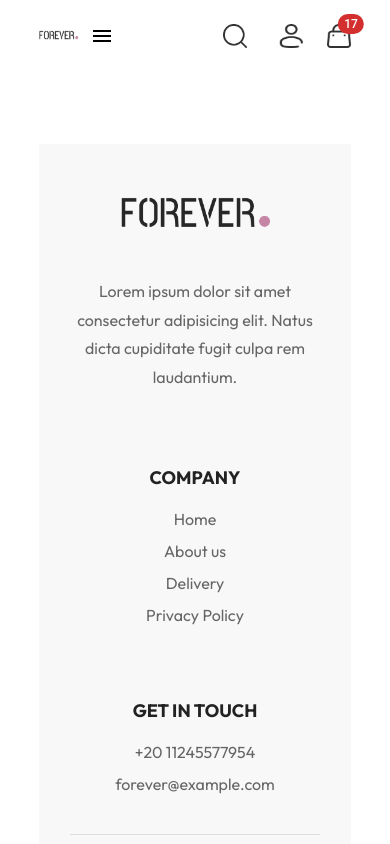
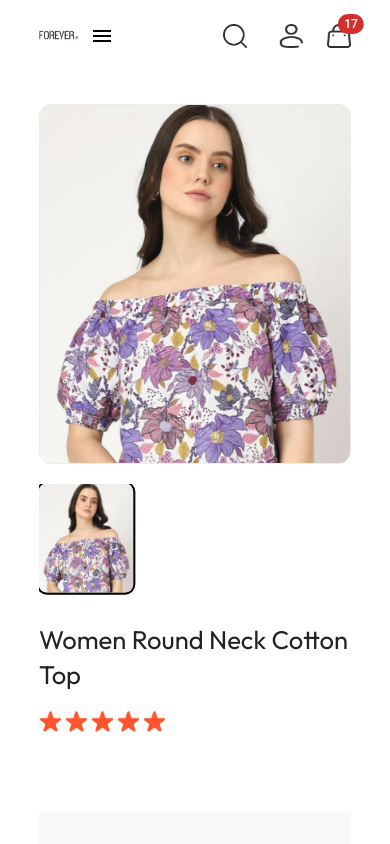
Before and after one commit to 01225280445alimoham-cmd/E-Commerce, a React (Vite) app in the folder FrontEnd/: page /product/aaaaa in a window 390 px wide. Shown: the top 844 px of the page. Built offline with nearby package versions, Linux system fonts and the light colour scheme.

Commit message:
Build the UI of product

```diff
--- a/FrontEnd/src/CSS/BestSaller.css
+++ b/FrontEnd/src/CSS/BestSaller.css
@@ -16,3 +16,17 @@
   font-size: 16px;
   line-height: 1.7;
 }
+.products-grid {
+  display: grid;
+  grid-template-columns: repeat(auto-fill, minmax(220px, 1fr));
+  gap: 30px;
+  width: 100%;
+}
+
+/* Tablet */
+@media (max-width: 900px) {
+  .products-grid {
+    grid-template-columns: repeat(auto-fill, minmax(180px, 1fr));
+    gap: 20px;
+  }
+}
--- a/FrontEnd/src/CSS/Collections.css
+++ b/FrontEnd/src/CSS/Collections.css
@@ -1,10 +1,26 @@
 .collections {
   display: flex;
-  gap: 20px;
+  gap: 30px;
+  width: 100%;
 }
 
+/* قسم المنتجات */
+.right-side {
+  flex: 1;
+  min-width: 0;
+}
+
+.products-grid {
+  display: grid;
+  grid-template-columns: repeat(auto-fill, minmax(220px, 1fr));
+  gap: 30px;
+  width: 100%;
+}
+
+/* الفلاتر */
 .filters {
   margin-top: 25px;
+  flex-shrink: 0;
 }
 
 .filters h2 {
@@ -52,6 +68,7 @@
   color: #555;
 }
 
+/* إظهار وإخفاء الفلاتر */
 .categorys.show {
   display: block;
 }
@@ -67,7 +84,6 @@
 .filter-btn img {
   width: 18px;
   height: 18px;
-  transition: transform 0.3s ease;
 }
 
 .filter-btn:hover {
@@ -85,31 +101,46 @@
   gap: 10px;
 }
 
-/* Responsive */
+/* Tablet */
+@media (max-width: 900px) {
+  .products-grid {
+    grid-template-columns: repeat(auto-fill, minmax(180px, 1fr));
+    gap: 20px;
+  }
 
+  .category-container {
+    width: 130px;
+  }
+}
+
+/* Mobile */
 @media (max-width: 768px) {
   .collections {
     flex-direction: column;
-    padding: 20px;
+  }
+
+  .products-grid {
+    grid-template-columns: 1fr;
   }
 
   .filters {
     width: 100%;
   }
+
   .filter-btn {
     display: flex;
     align-items: center;
     justify-content: center;
-    width: 20px;
-    height: 20px;
+    width: 25px;
+    height: 25px;
     border: 1px solid #ddd;
     border-radius: 4px;
     background-color: #fff;
     cursor: pointer;
-    transition: all 0.3s ease;
   }
 }
-@media (min-width: 768px) {
+
+@media (min-width: 769px) {
   .categorys {
     display: block !important;
   }
--- a/FrontEnd/src/CSS/LatestCollection.css
+++ b/FrontEnd/src/CSS/LatestCollection.css
@@ -18,6 +18,11 @@
   color: #666;
   font-size: 16px;
   line-height: 1.7;
+}
+
+.products-grid {
+  grid-template-columns: repeat(auto-fill, minmax(180px, 1fr));
+  gap: 20px;
 }
 
 /* Responsive */
--- /dev/null
+++ b/FrontEnd/src/CSS/Product.css
@@ -0,0 +1,131 @@
+.grid {
+  display: grid;
+  grid-template-columns: 140px 1fr 1.2fr;
+  gap: 40px;
+  margin: 40px auto;
+  align-items: start;
+}
+
+/* الصور المصغرة */
+.images-contianer {
+  display: flex;
+  flex-direction: column;
+  gap: 15px;
+}
+
+.images-contianer img {
+  width: 100%;
+  border: 1px solid #e5e5e5;
+  border-radius: 10px;
+  cursor: pointer;
+  object-fit: cover;
+  transition: all 0.3s ease;
+}
+
+.active-image {
+  border: 2px solid #000 !important;
+  transform: scale(1.05);
+}
+
+/* الصورة الرئيسية */
+.selected-image {
+  border: 1px solid #ececec;
+  border-radius: 12px;
+  overflow: hidden;
+  background: #fafafa;
+}
+
+.selected-image img {
+  display: block;
+  width: 100%;
+  transition: transform 0.35s ease;
+}
+
+.selected-image img:hover {
+  transform: scale(1.08);
+}
+
+/* معلومات المنتج */
+.product-info {
+  display: flex;
+  flex-direction: column;
+  gap: 18px;
+}
+
+.product-info h1 {
+  font-size: 2rem;
+  font-weight: 500;
+  line-height: 1.4;
+  color: #222;
+  margin: 0;
+}
+
+.rating {
+  display: flex;
+  align-items: center;
+  gap: 4px;
+}
+
+.rating img {
+  width: 22px;
+}
+
+/* Tablet */
+@media (max-width: 1024px) {
+  .grid {
+    grid-template-columns: 110px 1fr;
+    grid-template-areas:
+      "thumb image"
+      "thumb info";
+    gap: 25px;
+  }
+
+  .images-contianer {
+    grid-area: thumb;
+  }
+
+  .selected-image {
+    grid-area: image;
+  }
+
+  .product-info {
+    grid-area: info;
+  }
+}
+
+/* Mobile */
+@media (max-width: 768px) {
+  .grid {
+    grid-template-columns: 1fr;
+    grid-template-areas:
+      "image"
+      "thumb"
+      "info";
+    gap: 20px;
+  }
+
+  .selected-image {
+    grid-area: image;
+  }
+
+  .images-contianer {
+    grid-area: thumb;
+    flex-direction: row;
+    overflow-x: auto;
+    padding-bottom: 10px;
+    scrollbar-width: thin;
+  }
+
+  .images-contianer img {
+    width: 90px;
+    flex-shrink: 0;
+  }
+
+  .product-info {
+    grid-area: info;
+  }
+
+  .product-info h1 {
+    font-size: 1.6rem;
+  }
+}
--- a/FrontEnd/src/CSS/ProductItem.css
+++ b/FrontEnd/src/CSS/ProductItem.css
@@ -17,7 +17,7 @@
 }
 
 .product-image {
-  width: 80%;
+  width: 100%;
   height: 250px;
   object-fit: cover;
   display: block;
@@ -58,6 +58,7 @@
 
 @media (max-width: 480px) {
   .product-image {
+    width: 100%;
     height: 350px;
   }
 }
--- a/FrontEnd/src/Components/BestSaller.jsx
+++ b/FrontEnd/src/Components/BestSaller.jsx
@@ -26,24 +26,17 @@ const BestSaller = () => {
       </div>
 
       <div style={{ width: "100%" }}>
-        <Grid
-          container
-          spacing={{ xs: 2, md: 3 }}
-          sx={{
-            justifyContent: "center",
-          }}
-        >
+        <div className="products-grid">
           {bestSallers.map((item) => (
-            <Grid key={item._id} size={{ xs: 12, sm: 6, md: 4, lg: 2.4 }}>
             <ProductItem
+              key={item._id}
               id={item._id}
               name={item.name}
               image={item.image}
               price={item.price}
             />
-            </Grid>
           ))}
-        </Grid>
+        </div>
       </div>
     </div>
   );
--- a/FrontEnd/src/Components/LastetCollections.jsx
+++ b/FrontEnd/src/Components/LastetCollections.jsx
@@ -29,24 +29,17 @@ const LastetCollections = () => {
       </div>
 
       <div style={{ width: "100%" }}>
-        <Grid
-          container
-          spacing={{ xs: 2, md: 3 }}
-          sx={{
-            justifyContent: "center",
-          }}
-        >
+        <div className="products-grid">
           {latestProducts.map((item) => (
-            <Grid key={item._id} size={{ xs: 12, sm: 6, md: 4, lg: 2.4 }}>
             <ProductItem
+              key={item._id}
               id={item._id}
               name={item.name}
               image={item.image}
               price={item.price}
             />
-            </Grid>
           ))}
-        </Grid>
+        </div>
       </div>
     </div>
   );
--- a/FrontEnd/src/pages/Collections.jsx
+++ b/FrontEnd/src/pages/Collections.jsx
@@ -120,7 +120,7 @@ const Collections = () => {
                   <input
                     type="checkbox"
                     value={c}
-                    onClick={toggleTypeCategories}
+                    onChange={toggleTypeCategories}
                   />
                   <p>{c}</p>
                 </div>
@@ -135,23 +135,17 @@ const Collections = () => {
           <Title text1={"ALL"} text2={"COLLECTIONS"} />
         </header>
 
-        <Grid
-          container
-          sx={{
-            justifyContent: "center",
-          }}
-        >
+        <div className="products-grid">
           {allProducts.map((item) => (
-            <Grid key={item._id} size={{ xs: 12, sm: 6, md: 4, lg: 2.4 }}>
             <ProductItem
+              key={item._id}
               id={item._id}
               name={item.name}
               image={item.image}
               price={item.price}
             />
-            </Grid>
           ))}
-        </Grid>
+        </div>
       </div>
     </section>
   );
--- a/FrontEnd/src/pages/Product.jsx
+++ b/FrontEnd/src/pages/Product.jsx
@@ -1,18 +1,21 @@
 import React, { useContext, useEffect, useState } from "react";
 import { ShopContext } from "../contexts/shopContext";
 import { useParams } from "react-router-dom";
+import "../CSS/Product.css";
+import { assets } from "../assets/frontend_assets/assets";
 
 const Product = () => {
   const { products } = useContext(ShopContext);
   const { productId } = useParams();
   const [productData, setProductData] = useState();
+  const [selectedImage, setSelectedImage] = useState();
 
   const fetchProductData = () => {
     const product = products.find((item) => item._id === productId);
 
     if (product) {
-      console.log(product);
       setProductData(product);
+      setSelectedImage(product.image[0]);
     }
   };
 
@@ -20,7 +23,37 @@ const Product = () => {
     fetchProductData();
   }, [productId, products]);
 
-  return <div></div>;
+  return (
+    <div className="grid">
+      <div className="images-contianer">
+        {productData?.image?.map((i, index) => (
+          <img
+            key={index}
+            src={i}
+            alt=""
+            width={"150px"}
+            onClick={() => {
+              setSelectedImage(i);
+            }}
+            className={selectedImage === i ? "active-image" : ""}
+          ></img>
+        ))}
+      </div>
+      <div className="selected-image">
+        <img src={selectedImage} width={"100%"}></img>
+      </div>
+      <div className="product-info">
+        <h1 style={{ fontWeight: "normal" }}>{productData?.name}</h1>
+        <div className="rating">
+          <img src={assets.star_icon} alt="star icon" width={"30px"} />
+          <img src={assets.star_icon} alt="star icon" width={"30px"} />
+          <img src={assets.star_icon} alt="star icon" width={"30px"} />
+          <img src={assets.star_icon} alt="star icon" width={"30px"} />
+          <img src={assets.star_icon} alt="star icon" width={"30px"} />
+        </div>
+      </div>
+    </div>
+  );
 };
 
 export default Product;
```
Lines whose indentation alone changed are shown as unchanged.
